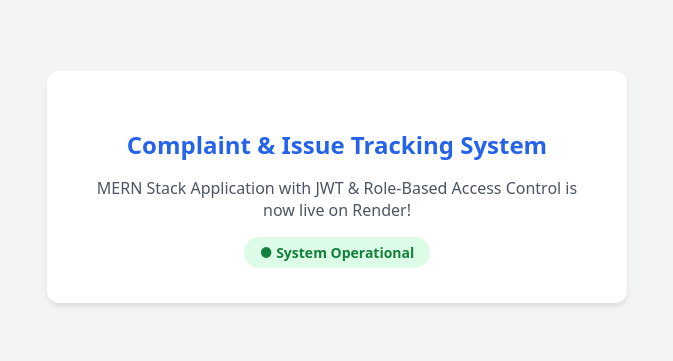
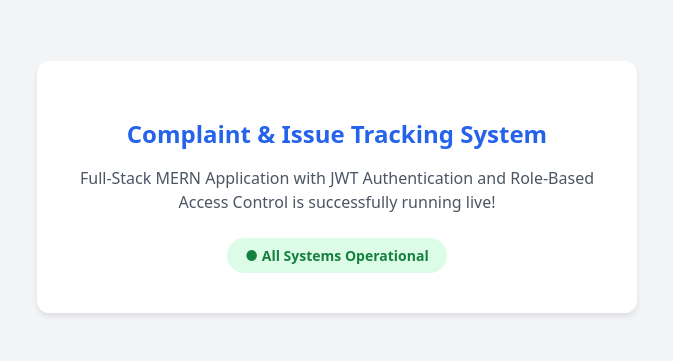
Before and after one commit to gkhushi512005/complaint-tracking-system, a React (Vite) app: page / in a window 1280 px wide. Shown: the part 221-582 px from the top of the page, without its empty margins (303-976 px from the left). Built offline with nearby package versions, Linux system fonts and the light colour scheme.

Commit message:
Refactor App component layout and styles
Updated the layout and styling of the App component, including changes to text and margins.

```diff
--- a/App.jsx
+++ b/App.jsx
@@ -18,24 +18,26 @@ function App() {
         borderRadius: '12px',
         boxShadow: '0 4px 6px -1px rgba(0, 0, 0, 0.1)',
         textAlign: 'center',
-        maxWidth: '500px'
+        maxWidth: '520px',
+        margin: '20px'
       }}>
         <h1 style={{ fontSize: '24px', fontWeight: 'bold', color: '#2563eb', marginBottom: '12px' }}>
           Complaint & Issue Tracking System
         </h1>
-        <p style={{ color: '#4b5563', marginBottom: '20px' }}>
-          MERN Stack Application with JWT & Role-Based Access Control is now live on Render!
+        <p style={{ color: '#4b5563', marginBottom: '24px', lineHeight: '1.5' }}>
+          Full-Stack MERN Application with JWT Authentication and Role-Based Access Control is successfully running live!
         </p>
-        <span style={{
+        <div style={{
+          display: 'inline-block',
           background: '#dcfce7',
           color: '#15803d',
-          padding: '6px 16px',
+          padding: '8px 18px',
           borderRadius: '9999px',
           fontWeight: '600',
           fontSize: '14px'
         }}>
-          ● System Operational
-        </span>
+          ● All Systems Operational
+        </div>
       </div>
     </div>
   );
```
